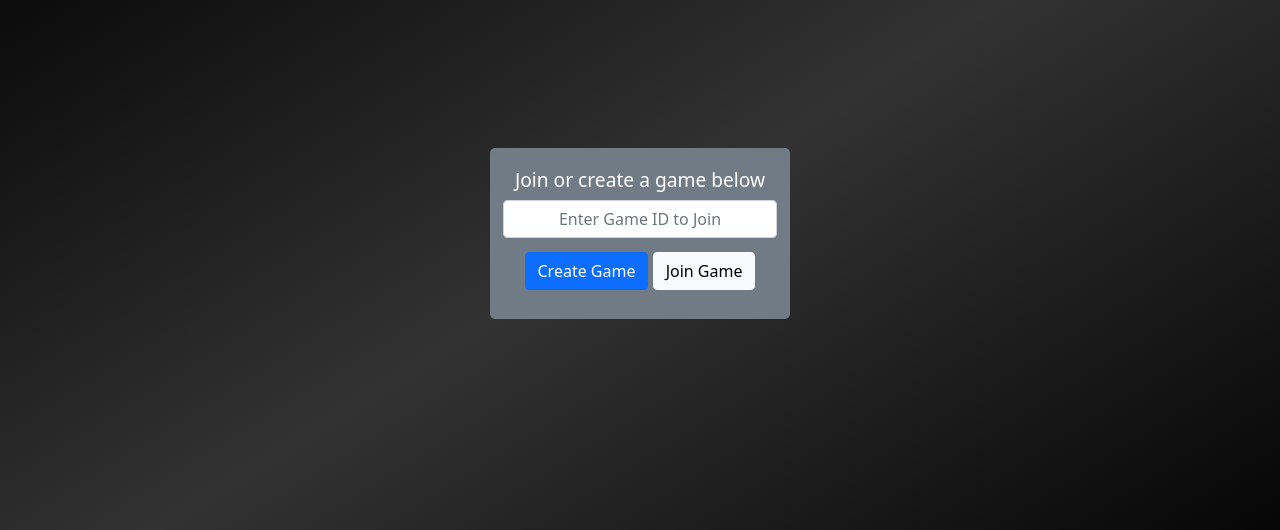
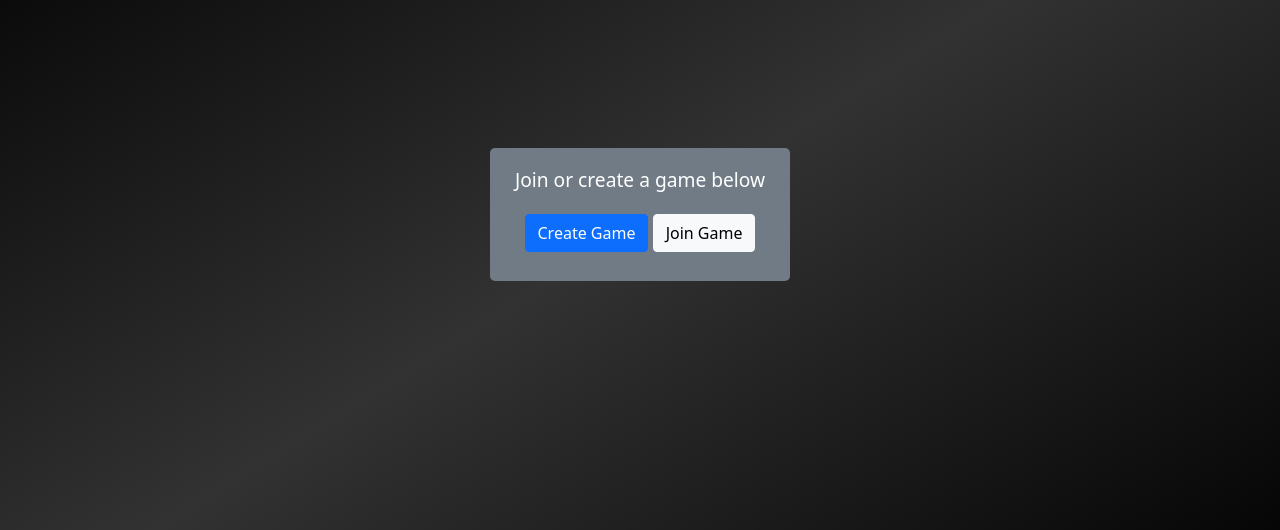
Before and after one commit to imconfusednow/django_site, a Django app: template coup/templates/coup/coup.html in a window 1280 px wide. Shown: the part 174-704 px from the top of the page. Run offline with Django 3.2, Linux system fonts and the light colour scheme; the template is opened without the code that fills it, so the values that code supplies are empty; some libraries are stand-ins or nearby versions.

Commit message:
Add form js

```diff
--- a/coup/static/coup/coup.js
+++ b/coup/static/coup/coup.js
@@ -19,3 +19,21 @@ function sendMessage()
     let msg = document.getElementById("message").value;
     socket.emit('send_message', {msg: msg});
 }
+
+
+function joinGame()
+{
+    var game_id_input = document.getElementById("game-id");
+    game_id_input.style = "Display:block";
+    var create_game_button = document.getElementById("create-game-button");
+    game_id_input.style = "Display:none";
+
+    if ( game_id_input.value == "" ) return;
+
+}
+
+function createGame()
+{
+
+    return;
+}
--- a/coup/templates/coup/coup.html
+++ b/coup/templates/coup/coup.html
@@ -11,11 +11,11 @@
             {% csrf_token %}
             <div class="form-group">
                 <label for="game-id" id="game-id-label">Join or create a game below</label>
-                <input type="text" class="form-control" id="game-id" aria-describedby="emailHelp" placeholder="Enter Game ID to Join">
+                <input style="display: none" type="text" class="form-control" id="game-id" aria-describedby="emailHelp" placeholder="Enter Game ID to Join">
             </div>
             <div class="button-group">
-                <button type="submit" class="btn btn-primary">Create Game</button>
-                <button type="submit" class="btn btn-light">Join Game</button>
+                <button type="submit" class="btn btn-primary" id="create-game-button" onclick="createGame()">Create Game</button>
+                <button type="submit" class="btn btn-light" onclick="joinGame()">Join Game</button>
             </div>
         </form>
     </div>
```
